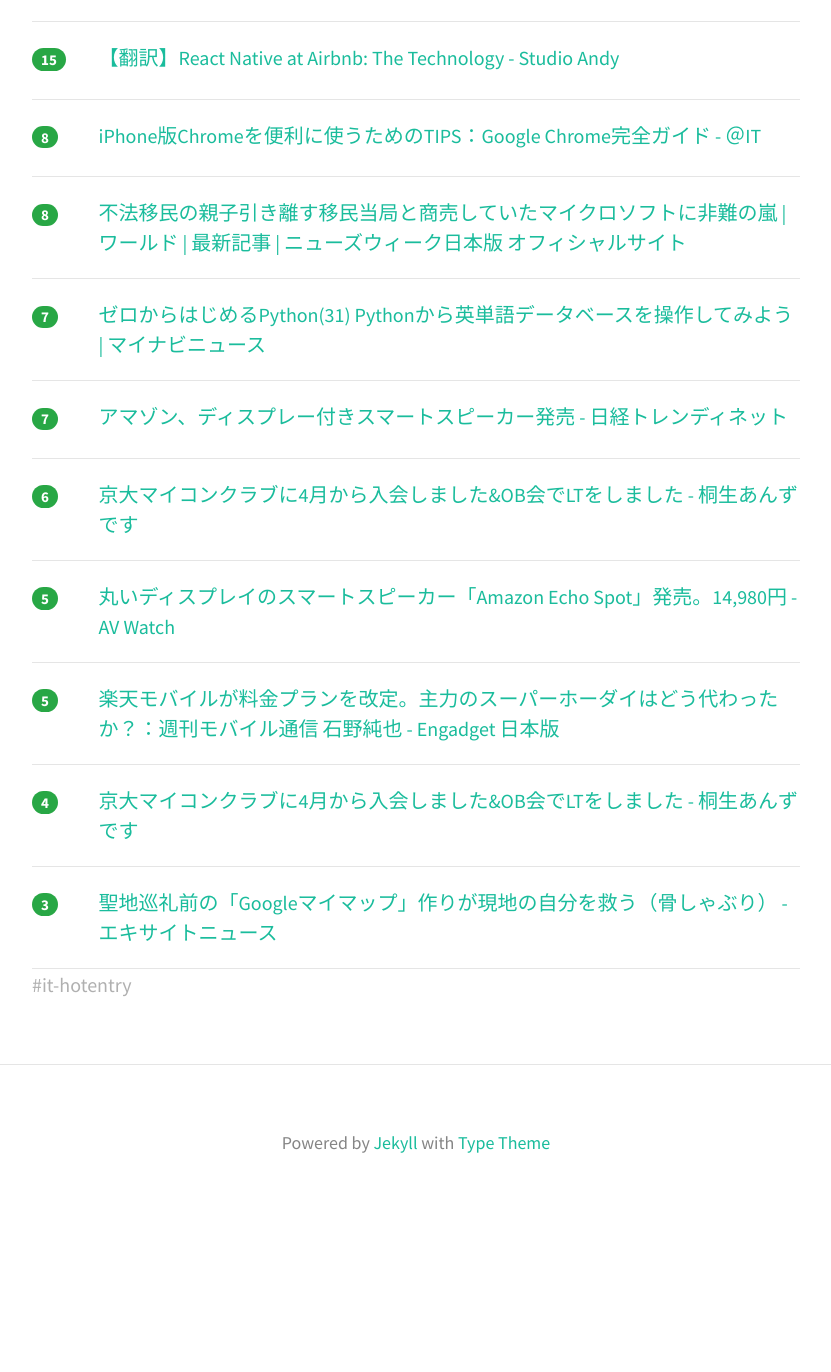
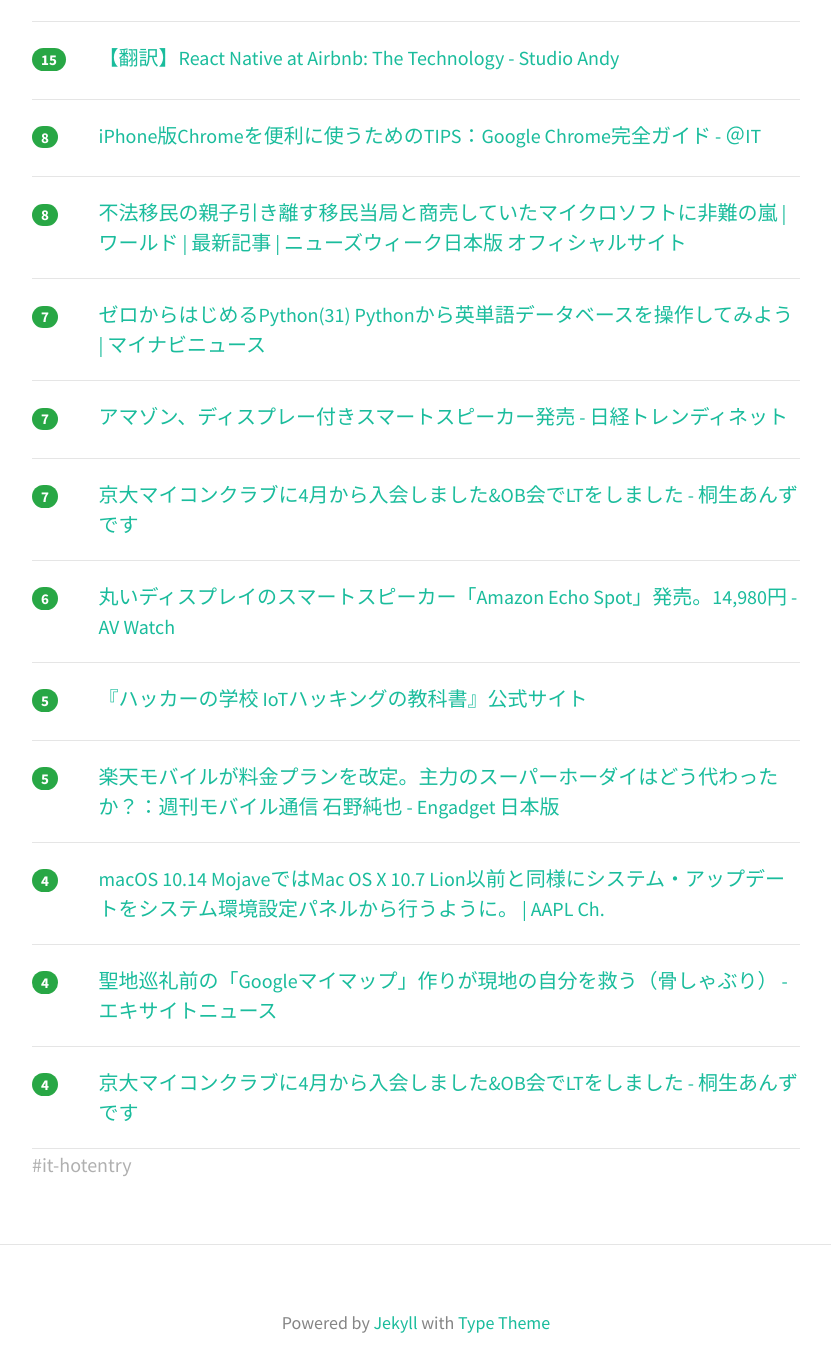
Before and after one commit to yatta47/hatena-matome-site, a Jekyll site: the page built from _posts/2018-06-21-hatena.md, in a window 1280 px wide and 1400 px high, scrolled down 790 px. Shown: the top 1372 px of the window, without its empty margins (224-1055 px from the left). Built offline with Jekyll 4.4.1, drawn with Linux system fonts in a browser that asks for light colours; nearby versions of some CDN libraries; before the commit the page ends 2010 px from its top, so only the background shows below that; some of the changed text lies outside the part shown.

Commit message:
Updated 2018-06-21

```diff
--- a/_posts/2018-06-21-hatena.md
+++ b/_posts/2018-06-21-hatena.md
@@ -1,24 +1,24 @@
 ---
 layout: post
 title:  "2018-06-21 はてぶIT"
-date:   2018-06-21 06:02:27
+date:   2018-06-21 07:01:02
 tags: [it-hotentry]
 ---
-14 件のデータあり
+16 件のデータあり
 
 <hr><div class="row">
-<div class="col-1"><span class="badge badge-pill badge-success h2">23</span></div>
+<div class="col-1"><span class="badge badge-pill badge-success h2">26</span></div>
+<div class="col-11"><a href='https://www.publickey1.jp/blog/18/linuxboltfacebook.html' target='_blank'>Linuxバイナリを最適化して性能を向上させる「BOLT」、Facebookがオープンソースで公開。言語やコンパイラに依存せず高速化 － Publickey</a></div>
+</div>
+<hr>
+<div class="row">
+<div class="col-1"><span class="badge badge-pill badge-success h2">24</span></div>
 <div class="col-11"><a href='https://japanese.engadget.com/2018/06/20/thinkpad-12-macbook/' target='_blank'>まるでThinkPad版Macbook――秘密の試作機を大和研究所に見た - Engadget 日本版</a></div>
 </div>
 <hr>
 <div class="row">
 <div class="col-1"><span class="badge badge-pill badge-success h2">19</span></div>
 <div class="col-11"><a href='https://pc.watch.impress.co.jp/docs/news/1128681.html' target='_blank'>じつは“Type-C 1ポートだけ”から大きく変化していた「ThinkPad X1 Carbon」 ～レノボ、みなとみらいの大和研究所を公開 - PC Watch</a></div>
-</div>
-<hr>
-<div class="row">
-<div class="col-1"><span class="badge badge-pill badge-success h2">19</span></div>
-<div class="col-11"><a href='https://www.publickey1.jp/blog/18/linuxboltfacebook.html' target='_blank'>Linuxバイナリを最適化して性能を向上させる「BOLT」、Facebookがオープンソースで公開。言語やコンパイラに依存せず高速化 － Publickey</a></div>
 </div>
 <hr>
 <div class="row">
@@ -52,13 +52,18 @@ tags: [it-hotentry]
 </div>
 <hr>
 <div class="row">
-<div class="col-1"><span class="badge badge-pill badge-success h2">6</span></div>
+<div class="col-1"><span class="badge badge-pill badge-success h2">7</span></div>
 <div class="col-11"><a href='https://kiryuanzu.hatenablog.com/entry/2018/06/21/030138' target='_blank'>京大マイコンクラブに4月から入会しました&OB会でLTをしました - 桐生あんずです</a></div>
 </div>
 <hr>
 <div class="row">
+<div class="col-1"><span class="badge badge-pill badge-success h2">6</span></div>
+<div class="col-11"><a href='https://av.watch.impress.co.jp/docs/news/1128471.html' target='_blank'>丸いディスプレイのスマートスピーカー「Amazon Echo Spot」発売。14,980円 - AV Watch</a></div>
+</div>
+<hr>
+<div class="row">
 <div class="col-1"><span class="badge badge-pill badge-success h2">5</span></div>
-<div class="col-11"><a href='https://av.watch.impress.co.jp/docs/news/1128471.html' target='_blank'>丸いディスプレイのスマートスピーカー「Amazon Echo Spot」発売。14,980円 - AV Watch</a></div>
+<div class="col-11"><a href='http://ruffnex.net/kuroringo/IoTHack/' target='_blank'>『ハッカーの学校 IoTハッキングの教科書』公式サイト</a></div>
 </div>
 <hr>
 <div class="row">
@@ -68,11 +73,16 @@ tags: [it-hotentry]
 <hr>
 <div class="row">
 <div class="col-1"><span class="badge badge-pill badge-success h2">4</span></div>
+<div class="col-11"><a href='https://applech2.com/archives/20180620-system-software-update-change-macos-mojave.html' target='_blank'>macOS 10.14 MojaveではMac OS X 10.7 Lion以前と同様にシステム・アップデートをシステム環境設定パネルから行うように。 | AAPL Ch.</a></div>
+</div>
+<hr>
+<div class="row">
+<div class="col-1"><span class="badge badge-pill badge-success h2">4</span></div>
+<div class="col-11"><a href='https://www.excite.co.jp/News/smadan/20180620/E1529398053500.html' target='_blank'>聖地巡礼前の「Googleマイマップ」作りが現地の自分を救う（骨しゃぶり） - エキサイトニュース</a></div>
+</div>
+<hr>
+<div class="row">
+<div class="col-1"><span class="badge badge-pill badge-success h2">4</span></div>
 <div class="col-11"><a href='https://ift.tt/2M9AqFg' target='_blank'>京大マイコンクラブに4月から入会しました&OB会でLTをしました - 桐生あんずです</a></div>
 </div>
 <hr>
-<div class="row">
-<div class="col-1"><span class="badge badge-pill badge-success h2">3</span></div>
-<div class="col-11"><a href='https://www.excite.co.jp/News/smadan/20180620/E1529398053500.html' target='_blank'>聖地巡礼前の「Googleマイマップ」作りが現地の自分を救う（骨しゃぶり） - エキサイトニュース</a></div>
-</div>
-<hr>
```
